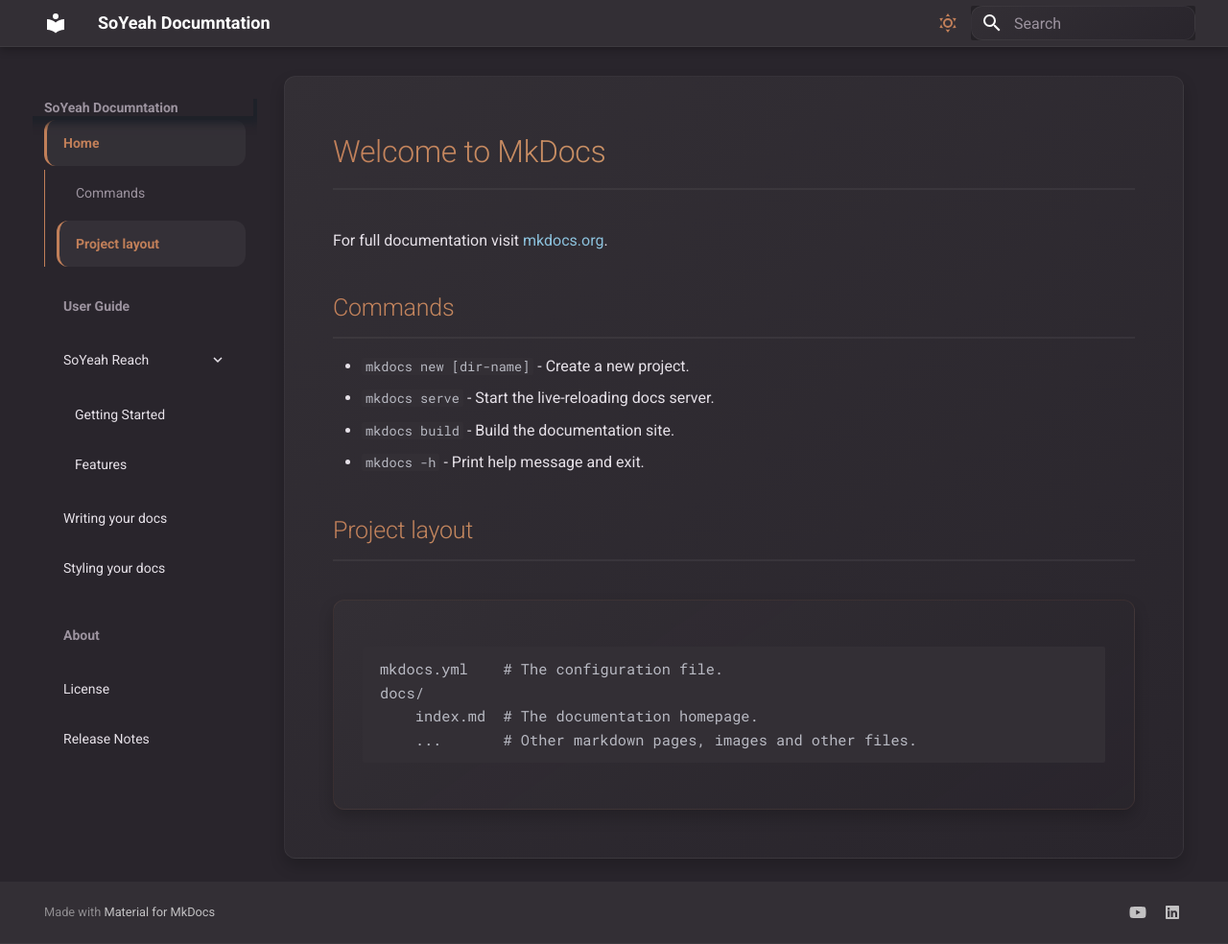
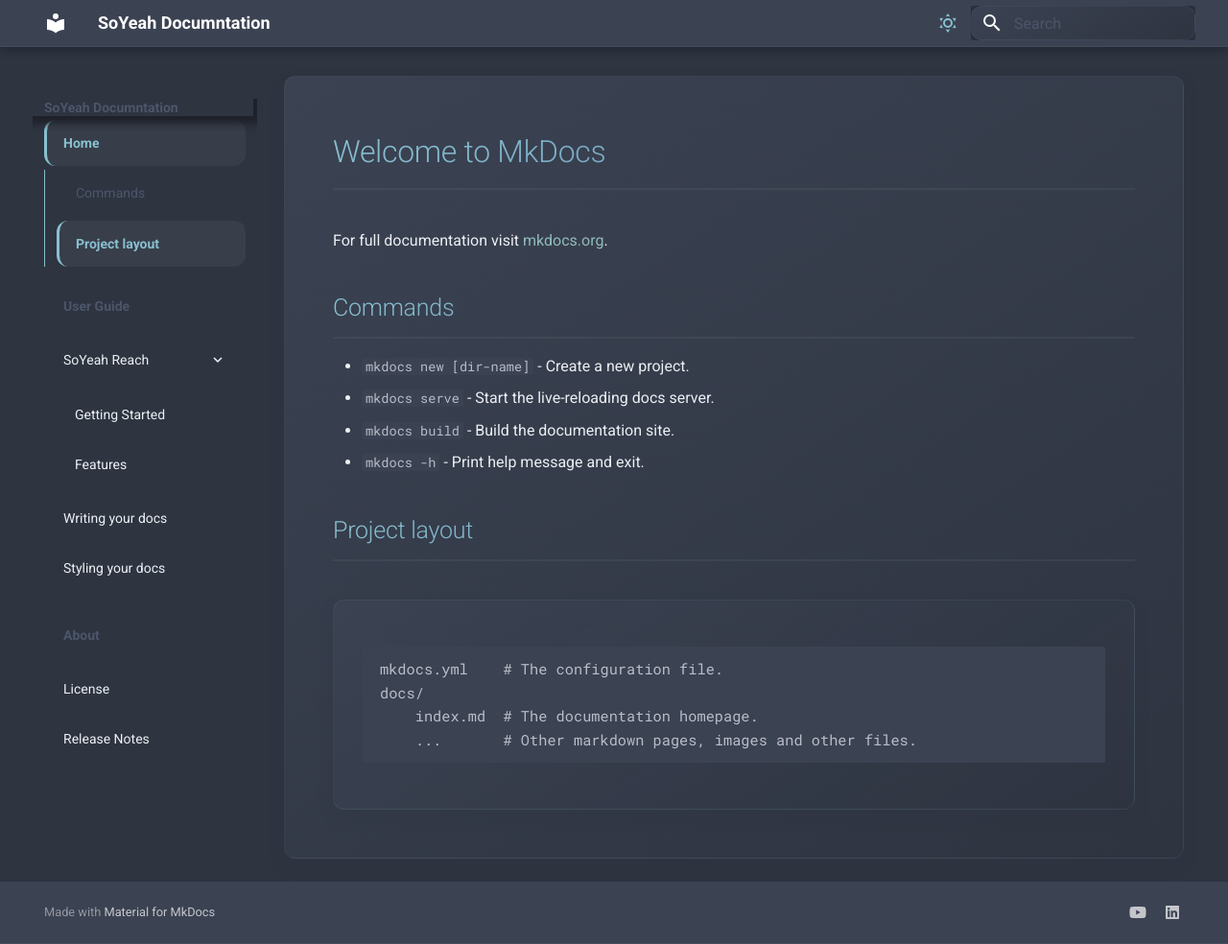
Before and after one commit to SoYeah42/Documents, an MkDocs documentation site: the page built from docs/index.md, in a window 1280 px wide and 984 px high. Shown: the whole window at 96% size. Built offline with MkDocs 1.6.1 and Material for MkDocs 9.7.7, drawn with Linux system fonts in a browser that asks for light colours.

Commit message:
css changes

```diff
--- a/docs/assets/custom.css
+++ b/docs/assets/custom.css
@@ -1,33 +1,51 @@
 /* Modern Variables */
 :root {
+    /* Nord Color Palette */
+    --nord0: #2e3440;  /* Polar Night - darkest */
+    --nord1: #3b4252;  /* Polar Night */
+    --nord2: #434c5e;  /* Polar Night */
+    --nord3: #4c566a;  /* Polar Night - lightest */
+    --nord4: #d8dee9;  /* Snow Storm - darkest */
+    --nord5: #e5e9f0;  /* Snow Storm */
+    --nord6: #eceff4;  /* Snow Storm - lightest */
+    --nord7: #8fbcbb;  /* Frost */
+    --nord8: #88c0d0;  /* Frost */
+    --nord9: #81a1c1;  /* Frost */
+    --nord10: #5e81ac; /* Frost */
+    --nord11: #bf616a; /* Aurora - red */
+    --nord12: #d08770; /* Aurora - orange */
+    --nord13: #ebcb8b; /* Aurora - yellow */
+    --nord14: #a3be8c; /* Aurora - green */
+    --nord15: #b48ead; /* Aurora - purple */
+
     /* Core Colors */
-    --mocha-bg: #29252c;
-    --mocha-surface: #332f35;
-    --mocha-accent: #c17f59;
-    --mocha-text: #e6e1e8;
+    --mocha-bg: var(--nord0);
+    --mocha-surface: var(--nord1);
+    --mocha-accent: var(--nord8);
+    --mocha-text: var(--nord6);
 
     /* Extended Palette */
-    --mocha-muted: #9c939f;
-    --mocha-subtle: #463f4a;
-    --mocha-foam: #8cc2dd;
-    --mocha-gold: #d9b27c;
-    --mocha-rose: #ea9999;
-    --mocha-pine: #31748f;
+    --mocha-muted: var(--nord3);
+    --mocha-subtle: var(--nord2);
+    --mocha-foam: var(--nord7);
+    --mocha-gold: var(--nord13);
+    --mocha-rose: var(--nord11);
+    --mocha-pine: var(--nord10);
 
     /* Effects */
     --border-radius: 12px;
     --transition-speed: 0.3s;
-    --glass-effect: rgba(255, 255, 255, 0.05);
-    --card-shadow: 0 8px 16px rgba(0, 0, 0, 0.2);
+    --glass-effect: rgba(236, 239, 244, 0.05);
+    --card-shadow: 0 8px 16px rgba(46, 52, 64, 0.2);
     --hover-transform: translateY(-2px);
 
     /* Gradients */
     --mocha-gradient: linear-gradient(145deg,
-        var(--mocha-surface) 0%,
-        var(--mocha-bg) 100%);
+        var(--nord1) 0%,
+        var(--nord0) 100%);
     --accent-gradient: linear-gradient(135deg,
-        var(--mocha-accent) 0%,
-        var(--mocha-gold) 100%);
+        var(--nord8) 0%,
+        var(--nord10) 100%);
 }
 
 /* Dark Theme Configuration */
@@ -46,6 +64,24 @@
     /* Typography */
     --md-default-fg-color: var(--mocha-text);
     --md-default-fg-color--light: var(--mocha-muted);
+}
+
+/* Light Theme Configuration */
+[data-md-color-scheme="default"] {
+    --md-primary-fg-color: var(--nord10);
+    --md-accent-fg-color: var(--nord9);
+    --md-bg-color: var(--nord6);         /* Snow Storm - lightest */
+    --md-card-bg-color: var(--nord5);    /* Snow Storm */
+    --md-typeset-color: var(--nord1);    /* Polar Night for text */
+    --md-code-bg-color: var(--nord4);    /* Snow Storm - darkest */
+
+    /* Header & Footer */
+    --md-footer-bg-color: var(--nord4);
+    --md-footer-bg-color--dark: var(--nord3);
+
+    /* Typography */
+    --md-default-fg-color: var(--nord1);
+    --md-default-fg-color--light: var(--nord2);
 }
 
 /* Add these new selectors to force consistent background colors */
@@ -84,6 +120,32 @@
 
 .md-content article:hover {
     border-color: var(--mocha-subtle);
+}
+
+/* Light Theme Specific Overrides */
+[data-md-color-scheme="default"] .md-nav__link {
+    color: var(--nord2);
+}
+
+[data-md-color-scheme="default"] .md-nav__link:hover {
+    color: var(--nord10) !important;
+}
+
+[data-md-color-scheme="default"] .md-nav__link--active {
+    color: var(--nord9) !important;
+}
+
+[data-md-color-scheme="default"] .md-search__input {
+    background-color: var(--nord5);
+}
+
+[data-md-color-scheme="default"] .md-search__input::placeholder {
+    color: var(--nord3);
+}
+
+[data-md-color-scheme="default"] .md-content article {
+    background: var(--nord6);
+    border: 1px solid var(--nord4);
 }
 
 /* Typography Enhancement */
@@ -154,8 +216,8 @@
 .highlight {
     background: linear-gradient(145deg,
         var(--mocha-surface) 0%,
-        rgba(41, 37, 44, 0.95) 100%) !important;
-    border: 1px solid rgba(193, 127, 89, 0.1);
+        rgba(46, 52, 64, 0.95) 100%) !important;
+    border: 1px solid rgba(136, 192, 208, 0.1);
     border-radius: var(--border-radius);
     box-shadow: var(--card-shadow);
     margin: 2rem 0;
@@ -171,13 +233,13 @@
 
 /* Code Block Syntax Highlighting */
 [data-md-color-scheme="slate"] .highlight {
-    --code-bg: rgba(51, 47, 53, 0.7);  /* Slightly transparent surface color */
-    --code-comment: #9c939f;           /* Mocha muted */
-    --code-keyword: #c17f59;           /* Mocha accent */
-    --code-string: #8cc2dd;            /* Mocha foam */
-    --code-number: #d9b27c;            /* Mocha gold */
-    --code-variable: #ea9999;          /* Mocha rose */
-    --code-function: #31748f;          /* Mocha pine */
+    --code-bg: rgba(59, 66, 82, 0.7);  /* Slightly transparent surface color */
+    --code-comment: var(--mocha-muted); /* Mocha muted */
+    --code-keyword: var(--mocha-accent); /* Mocha accent */
+    --code-string: var(--mocha-foam); /* Mocha foam */
+    --code-number: var(--mocha-gold); /* Mocha gold */
+    --code-variable: var(--mocha-rose); /* Mocha rose */
+    --code-function: var(--mocha-pine); /* Mocha pine */
 }
 
 [data-md-color-scheme="slate"] .highlight .k,
@@ -208,7 +270,7 @@
 
 /* Add subtle glow on hover */
 .highlight:hover {
-    border-color: rgba(193, 127, 89, 0.2);
+    border-color: rgba(136, 192, 208, 0.2);
     box-shadow: var(--card-shadow);
 }
 
```
